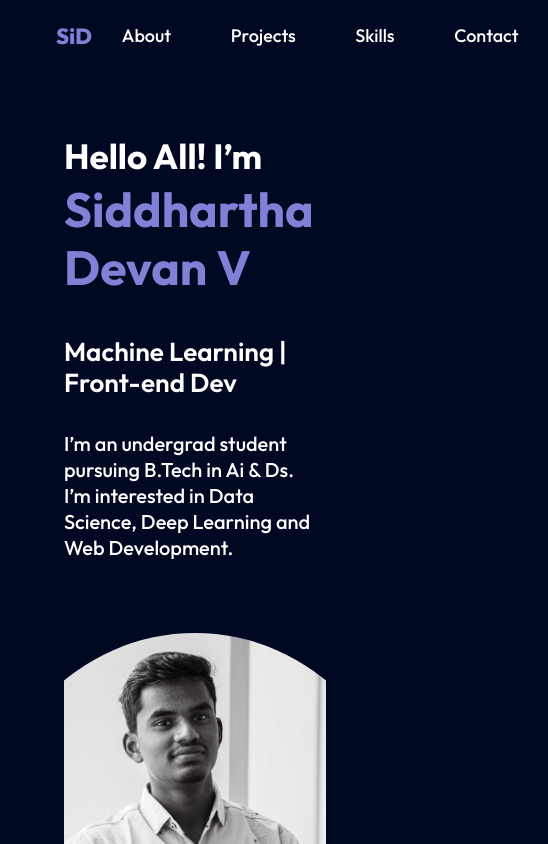
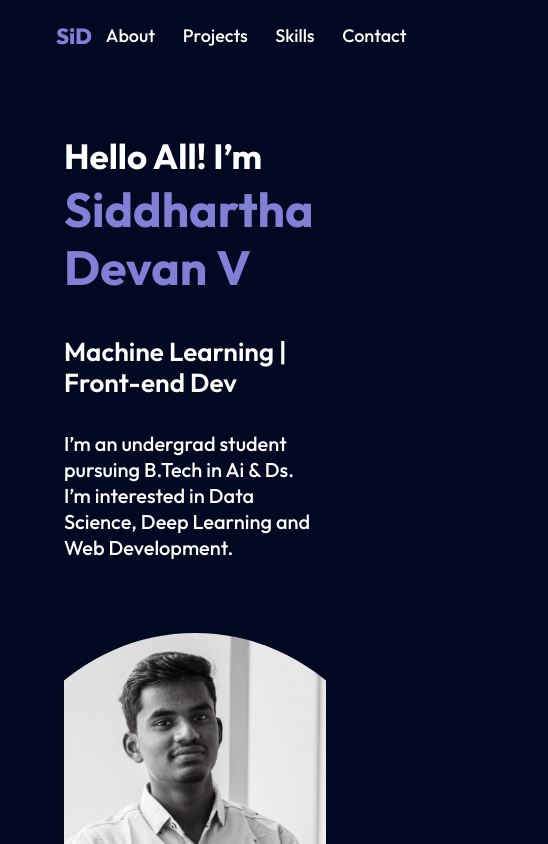
Before and after one commit to Siddhartha-Devan/React-portfolio, a React (Create React App) app: page / in a window 390 px wide. Shown: the top 844 px of the page, 548 px wide, since content can reach past the window. Built offline with nearby package versions, Linux system fonts and the light colour scheme; the HTML template or start-up script is replaced by a standard one.

Commit message:
smaller navbar

```diff
--- a/src/components/main/main.css
+++ b/src/components/main/main.css
@@ -87,6 +87,7 @@
       /* background-color: lightblue; */
       flex-direction: column;
       padding: 2rem 2rem;
+      width: 100vw;
     }
 
     .pf__main-image-container {
--- a/src/components/navbar/navbar.css
+++ b/src/components/navbar/navbar.css
@@ -88,7 +88,7 @@
     }
 
     .pf__navbar-links_container p, a {
-        margin: 0 0.5rem;
+        margin: 0 0rem;
     }
 
   }
```
